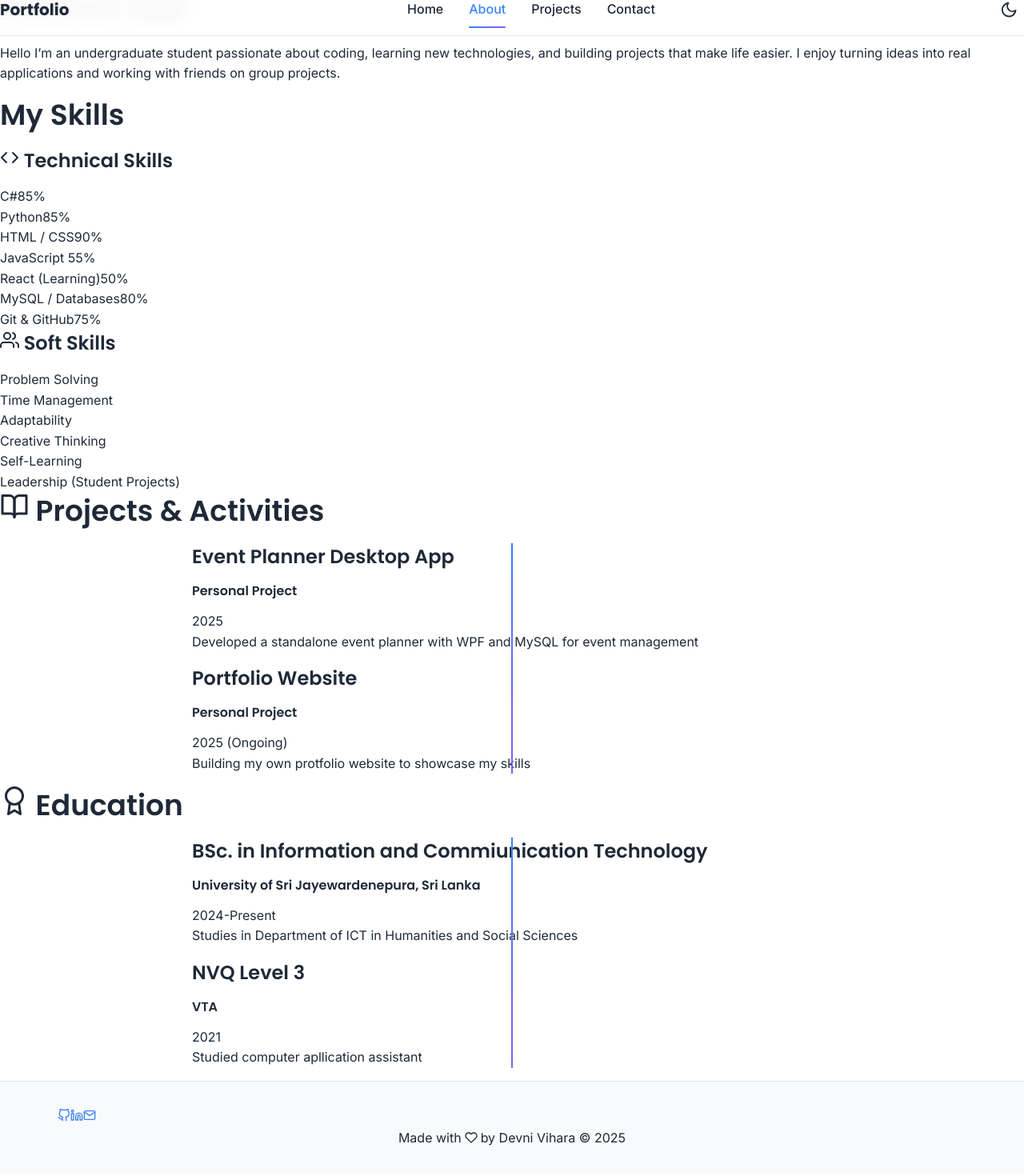
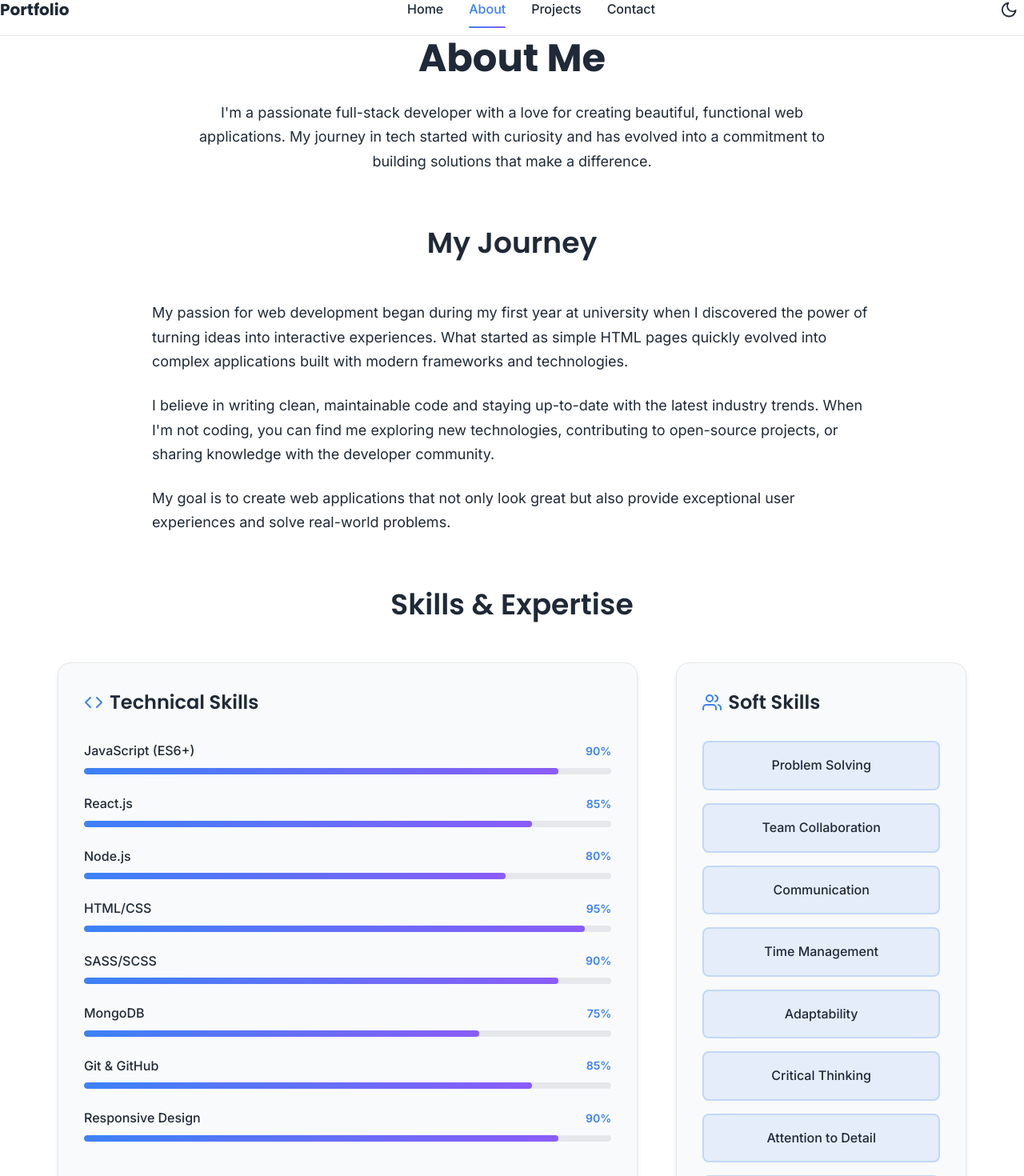
Before and after one commit to ICT-Courses/Devni-Vihara-portfolio, a React (Vite) app in the folder my-portfolio/: page /about in a window 1280 px wide. Shown: the part 20-1490 px from the top of the page at 80% size. Built offline with nearby package versions, Linux system fonts and the light colour scheme.

Commit message:
Updated codes in About.jsx

```diff
--- a/my-portfolio/src/pages/About/About.jsx
+++ b/my-portfolio/src/pages/About/About.jsx
@@ -1,128 +1,163 @@
+import { motion } from 'framer-motion';
+import { FiCode, FiUsers, FiTrendingUp, FiAward } from 'react-icons/fi';
+import './About.scss';
 
-import { motion } from 'framer-motion'; //import framer-motion
-import { FiCode, FiUsers, FiBookOpen, FiAward } from 'react-icons/fi'; //import react-icons from library
-import './About.scss'; //import About.scss for styling
-
-const AboutStudent = () => {
-  // Skills (teachical skills and soft skills)
-  const mySkills = {
+const About = () => {
+  const skills = {
     technical: [
-      { name: 'C#', level: 85 },
-
-      { name: 'Python', level: 85},
-      { name: 'HTML / CSS', level: 90 },
-      { name: 'JavaScript ', level: 55},
-      { name: 'React (Learning)', level: 50},
-      { name: 'MySQL / Databases', level: 80 },
-      { name: 'Git & GitHub', level: 75 }
+      { name: 'JavaScript (ES6+)', level: 90 },
+      { name: 'React.js', level: 85 },
+      { name: 'Node.js', level: 80 },
+      { name: 'HTML/CSS', level: 95 },
+      { name: 'SASS/SCSS', level: 90 },
+      { name: 'MongoDB', level: 75 },
+      { name: 'Git & GitHub', level: 85 },
+      { name: 'Responsive Design', level: 90 }
     ],
     soft: [
-
       'Problem Solving',
+      'Team Collaboration',
+      'Communication',
       'Time Management',
       'Adaptability',
-      'Creative Thinking',
-      'Self-Learning',
-      'Leadership (Student Projects)'
+      'Critical Thinking',
+      'Attention to Detail',
+      'Continuous Learning'
     ]
   };
 
-  // My projects
-  const projects = [
+  const experience = [
     {
-      title: 'Event Planner Desktop App',
-      role: 'Personal Project',
-      period: '2025 ',
-      description:
-        'Developed a standalone event planner with WPF and MySQL for event management'
+      title: 'Frontend Developer Intern',
+      company: 'Tech Company',
+      period: '2023 - Present',
+      description: 'Developed responsive web applications using React.js and modern CSS techniques.'
     },
     {
-      title: 'Portfolio Website',
-      role: 'Personal Project',
-      period: '2025 (Ongoing)',
-      description:
-        'Building my own protfolio website to showcase my skills'
+      title: 'Freelance Web Developer',
+      company: 'Self-Employed',
+      period: '2022 - 2023',
+      description: 'Built custom websites for small businesses and startups using various technologies.'
     }
   ];
 
-  // Education simplified for student
-  const studies = [
+  const education = [
     {
-      degree: 'BSc. in Information and Commiunication Technology',
-      institution: 'University of Sri Jayewardenepura, Sri Lanka',
-      period: '2024-Present',
-      description: 'Studies in Department of ICT in Humanities and Social Sciences'
+      degree: 'Bachelor of Information and Communication Technology',
+      institution: 'Your University',
+      period: '2021 - Present',
+      description: 'Specializing in Web Development and Software Engineering'
     },
     {
-      degree: 'NVQ Level 3',
-      institution: 'VTA',
-      period: '2021',
-      description: 'Studied computer apllication assistant'
+      degree: 'Full Stack Web Development Bootcamp',
+      institution: 'Online Platform',
+      period: '2022',
+      description: 'Intensive program covering MERN stack development'
     }
   ];
 
-  // Animations
-  const sectionVariants = {
+  const containerVariants = {
     hidden: { opacity: 0 },
-    visible: { opacity: 1, transition: { staggerChildren: 0.2 } }
+    visible: {
+      opacity: 1,
+      transition: {
+        staggerChildren: 0.2
+      }
+    }
   };
 
   const itemVariants = {
-    hidden: { opacity: 0, y: 25 },
-    visible: { opacity: 1, y: 0, transition: { duration: 0.6 } }
+    hidden: { opacity: 0, y: 30 },
+    visible: {
+      opacity: 1,
+      y: 0,
+      transition: { duration: 0.6 }
+    }
   };
 
   return (
-    <div className="about-student">
-      <div className="about-wrapper">
-        {/* Introduction*/}
+    <div className="about">
+      <div className="container">
+        {/* Hero Section */}
         <motion.section
-          className="about-intro"
+          className="about__hero"
           initial="hidden"
           animate="visible"
-          variants={sectionVariants}
+          variants={containerVariants}
         >
           <motion.h1 variants={itemVariants}>About Me</motion.h1>
-          <motion.p className="intro-text" variants={itemVariants}>
-            Hello  I’m an undergraduate student passionate about coding,
-            learning new technologies, and building projects that make life
-            easier. I enjoy turning ideas into real applications and working
-            with friends on group projects.
+          <motion.p className="about__intro" variants={itemVariants}>
+            I'm a passionate full-stack developer with a love for creating beautiful,
+            functional web applications. My journey in tech started with curiosity and
+            has evolved into a commitment to building solutions that make a difference.
           </motion.p>
         </motion.section>
 
-        {/* My skills*/}
+        {/* Story Section */}
         <motion.section
-          className="about-skills"
+          className="about__story"
           initial="hidden"
           whileInView="visible"
-          variants={sectionVariants}
+          variants={containerVariants}
           viewport={{ once: true }}
         >
-          <motion.h2 variants={itemVariants}>My Skills</motion.h2>
-          <div className="skills-box">
-            {/* Technical skills*/}
-            <motion.div className="skills-tech" variants={itemVariants}>
+          <motion.div className="about__story-content" variants={itemVariants}>
+            <h2>My Journey</h2>
+            <div className="about__story-text">
+              <p>
+                My passion for web development began during my first year at university when
+                I discovered the power of turning ideas into interactive experiences. What started
+                as simple HTML pages quickly evolved into complex applications built with modern
+                frameworks and technologies.
+              </p>
+              <p>
+                I believe in writing clean, maintainable code and staying up-to-date with the
+                latest industry trends. When I'm not coding, you can find me exploring new
+                technologies, contributing to open-source projects, or sharing knowledge with
+                the developer community.
+              </p>
+              <p>
+                My goal is to create web applications that not only look great but also provide
+                exceptional user experiences and solve real-world problems.
+              </p>
+            </div>
+          </motion.div>
+        </motion.section>
+
+        {/* Skills Section */}
+        <motion.section
+          className="about__skills"
+          initial="hidden"
+          whileInView="visible"
+          variants={containerVariants}
+          viewport={{ once: true }}
+        >
+          <motion.h2 variants={itemVariants}>Skills & Expertise</motion.h2>
+
+          <div className="skills__container">
+            {/* Technical Skills */}
+            <motion.div className="skills__technical" variants={itemVariants}>
               <h3>
-                <FiCode /> Technical Skills
+                <FiCode />
+                Technical Skills
               </h3>
-              <div className="skills-list">
-                {mySkills.technical.map((skill, idx) => (
+              <div className="skills__list">
+                {skills.technical.map((skill, index) => (
                   <motion.div
                     key={skill.name}
-                    className="skill-card"
+                    className="skill-item"
                     variants={itemVariants}
                   >
-                    <div className="skill-head">
-                      <span>{skill.name}</span>
-                      <span>{skill.level}%</span>
+                    <div className="skill-item__header">
+                      <span className="skill-item__name">{skill.name}</span>
+                      <span className="skill-item__level">{skill.level}%</span>
                     </div>
-                    <div className="skill-bar">
+                    <div className="skill-item__bar">
                       <motion.div
-                        className="skill-progress"
+                        className="skill-item__progress"
                         initial={{ width: 0 }}
                         whileInView={{ width: `${skill.level}%` }}
-                        transition={{ duration: 1, delay: idx * 0.1 }}
+                        transition={{ duration: 1, delay: index * 0.1 }}
                         viewport={{ once: true }}
                       />
                     </div>
@@ -131,15 +166,17 @@ const AboutStudent = () => {
               </div>
             </motion.div>
 
-            {/* Soft skills*/}            <motion.div className="skills-soft" variants={itemVariants}>
+            {/* Soft Skills */}
+            <motion.div className="skills__soft" variants={itemVariants}>
               <h3>
-                <FiUsers /> Soft Skills
+                <FiUsers />
+                Soft Skills
               </h3>
-              <div className="soft-list">
-                {mySkills.soft.map((skill, idx) => (
+              <div className="soft-skills__grid">
+                {skills.soft.map((skill, index) => (
                   <motion.div
-                    key={idx}
-                    className="soft-card"
+                    key={skill}
+                    className="soft-skill-item"
                     variants={itemVariants}
                     whileHover={{ scale: 1.05 }}
                   >
@@ -151,51 +188,61 @@ const AboutStudent = () => {
           </div>
         </motion.section>
 
-        {/* My projects*/}
+        {/* Experience Section */}
         <motion.section
-          className="about-projects"
+          className="about__experience"
           initial="hidden"
           whileInView="visible"
-          variants={sectionVariants}
+          variants={containerVariants}
           viewport={{ once: true }}
         >
           <motion.h2 variants={itemVariants}>
-            <FiBookOpen /> Projects & Activities
+            <FiTrendingUp />
+            Experience
           </motion.h2>
           <div className="timeline">
-            {projects.map((proj, idx) => (
-              <motion.div key={idx} className="timeline-card" variants={itemVariants}>
-                <div className="timeline-dot"></div>
-                <div className="timeline-body">
-                  <h3>{proj.title}</h3>
-                  <h4>{proj.role}</h4>
-                  <span>{proj.period}</span>
-                  <p>{proj.description}</p>
+            {experience.map((exp, index) => (
+              <motion.div
+                key={index}
+                className="timeline__item"
+                variants={itemVariants}
+              >
+                <div className="timeline__marker"></div>
+                <div className="timeline__content">
+                  <h3>{exp.title}</h3>
+                  <h4>{exp.company}</h4>
+                  <span className="timeline__period">{exp.period}</span>
+                  <p>{exp.description}</p>
                 </div>
               </motion.div>
             ))}
           </div>
         </motion.section>
 
-        {/* Education qualifications*/}
+        {/* Education Section */}
         <motion.section
-          className="about-edu"
+          className="about__education"
           initial="hidden"
           whileInView="visible"
-          variants={sectionVariants}
+          variants={containerVariants}
           viewport={{ once: true }}
         >
           <motion.h2 variants={itemVariants}>
-            <FiAward /> Education
+            <FiAward />
+            Education
           </motion.h2>
           <div className="timeline">
-            {studies.map((edu, idx) => (
-              <motion.div key={idx} className="timeline-card" variants={itemVariants}>
-                <div className="timeline-dot"></div>
-                <div className="timeline-body">
+            {education.map((edu, index) => (
+              <motion.div
+                key={index}
+                className="timeline__item"
+                variants={itemVariants}
+              >
+                <div className="timeline__marker"></div>
+                <div className="timeline__content">
                   <h3>{edu.degree}</h3>
                   <h4>{edu.institution}</h4>
-                  <span>{edu.period}</span>
+                  <span className="timeline__period">{edu.period}</span>
                   <p>{edu.description}</p>
                 </div>
               </motion.div>
@@ -207,4 +254,4 @@ const AboutStudent = () => {
   );
 };
 
-export default AboutStudent;
+export default About;
```
